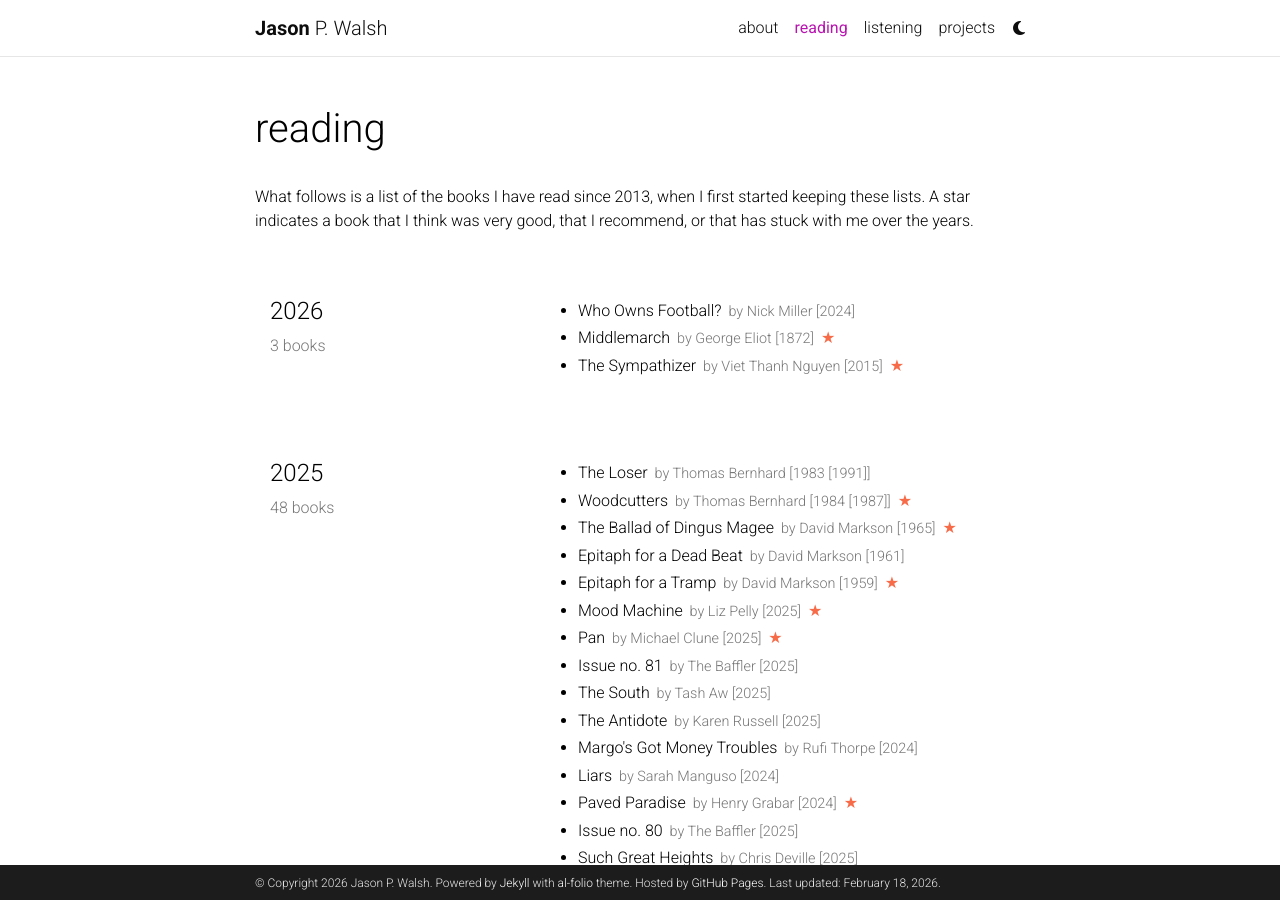
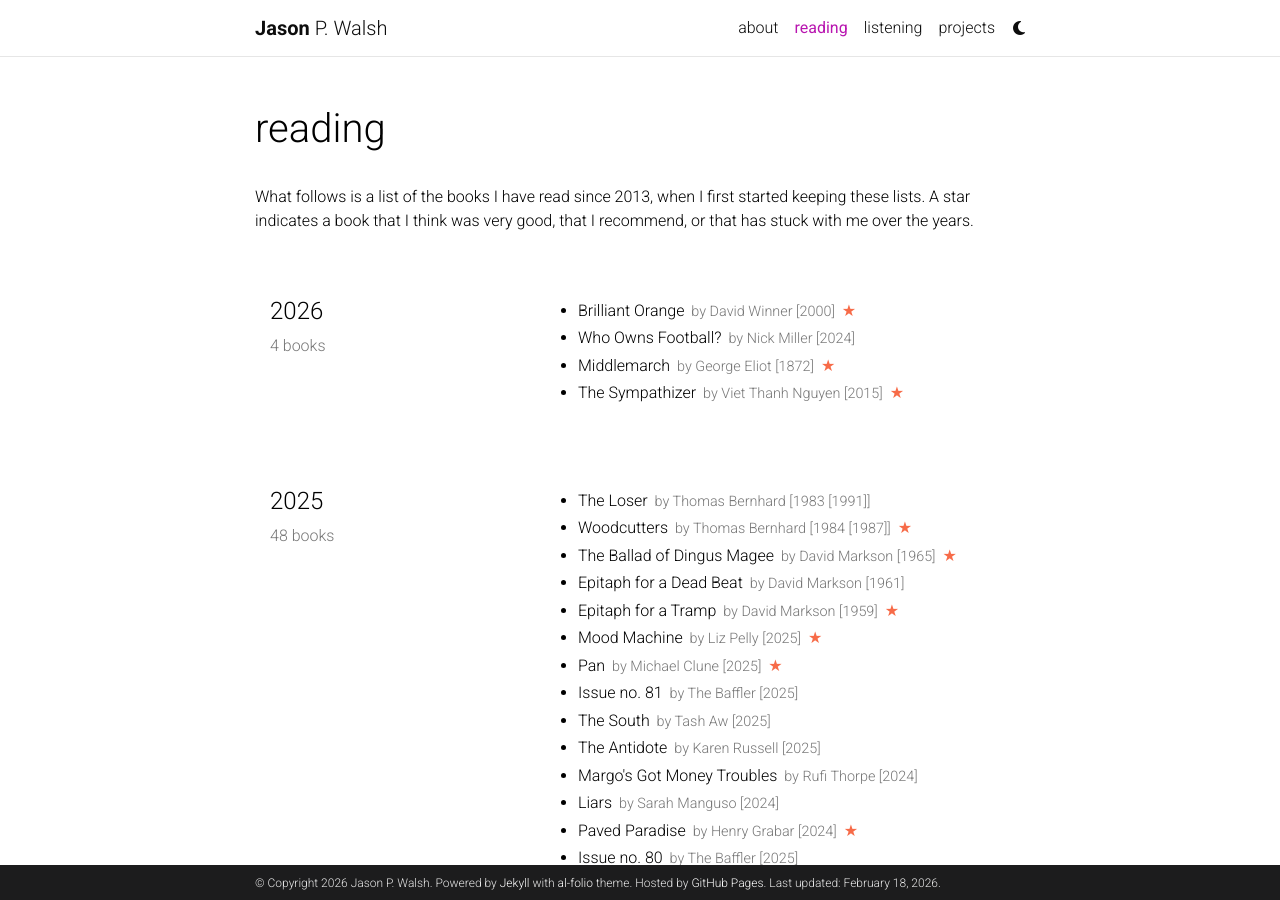
Before and after one commit to jwals23/jwals23.github.io, a Jekyll site: the page built from _pages/reading.md, in a window 1280 px wide and 900 px high. Built offline with Jekyll 4.4.1, drawn with Linux system fonts in a browser that asks for light colours; comment, search, counter and statistics services are not loaded; a style sheet for code colours, icons or effects is not loaded.

Commit message:
Update reading.yml

```diff
--- a/_data/reading.yml
+++ b/_data/reading.yml
@@ -1,6 +1,11 @@
 list:
   - year: "2026"
     books:
+      - title: Brilliant Orange
+        author: David Winner
+        year: 2000
+        star: yes
+
       - title: Who Owns Football?
         author: Nick Miller
         year: 2024
```
